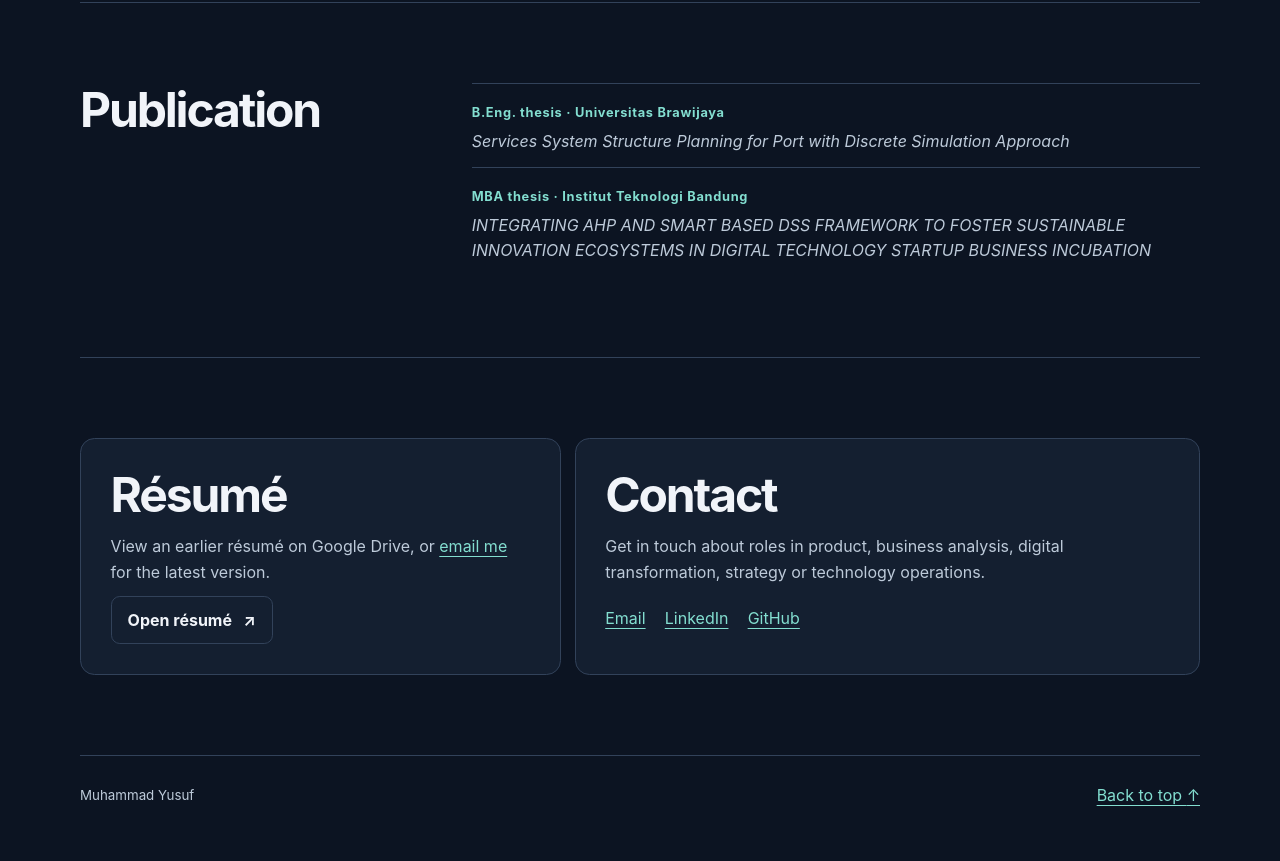
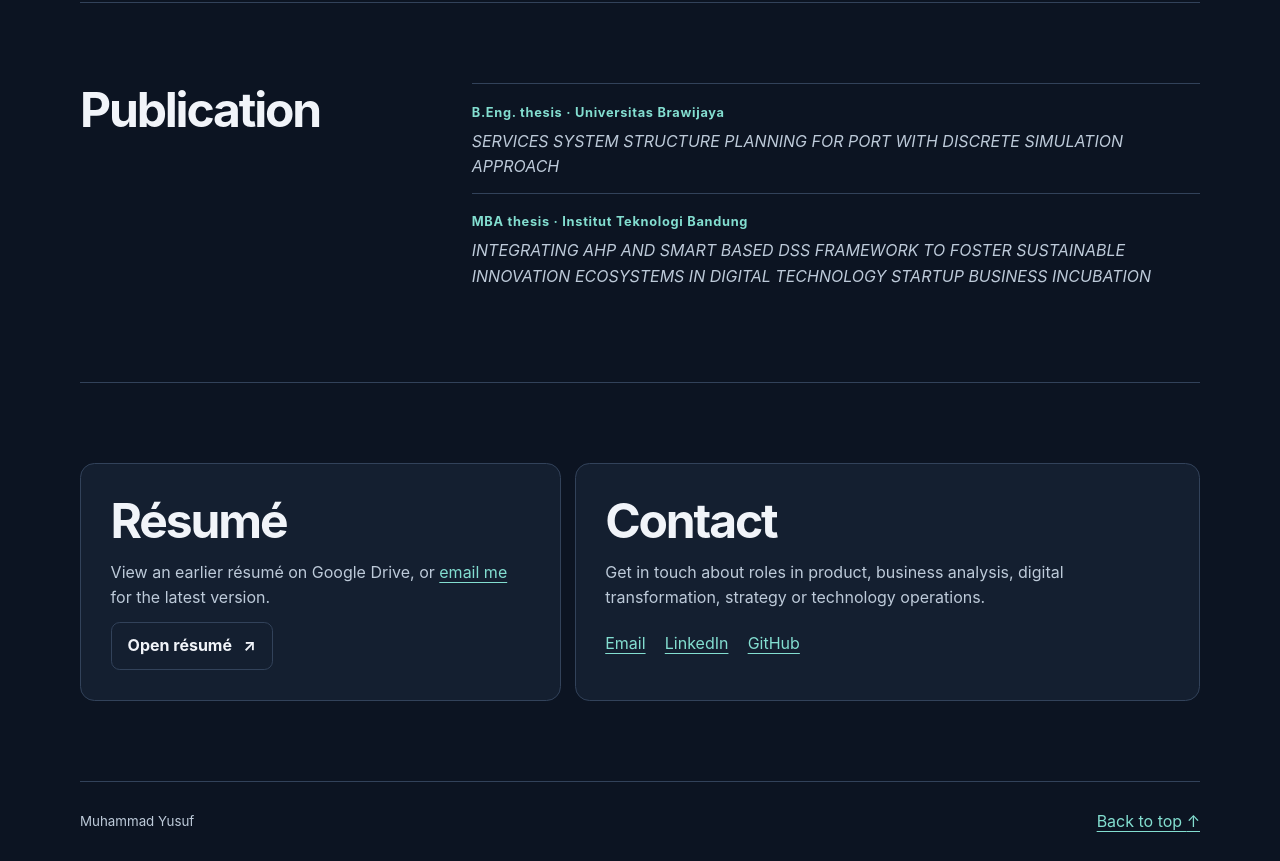
Before and after one commit to enginoir/enginoir.github.io, a plain HTML site: page index.html in a window 1280 px wide. Shown: the part 5800-6661 px from the top of the page. Before the commit the page ends 6636 px from the top, so only its background shows below. Drawn offline with Linux system fonts and the light colour scheme.

Commit message:
Update publication title to uppercase

```diff
--- a/index.html
+++ b/index.html
@@ -202,7 +202,7 @@
       <ul class="list">
         <li>
           <p class="meta">B.Eng. thesis · Universitas Brawijaya</p>
-          <p><cite>Services System Structure Planning for Port with Discrete Simulation Approach</cite></p>
+          <p><cite>SERVICES SYSTEM STRUCTURE PLANNING FOR PORT WITH DISCRETE SIMULATION APPROACH</cite></p>
         </li>
         <li>
           <p class="meta">MBA thesis · Institut Teknologi Bandung</p>
```
